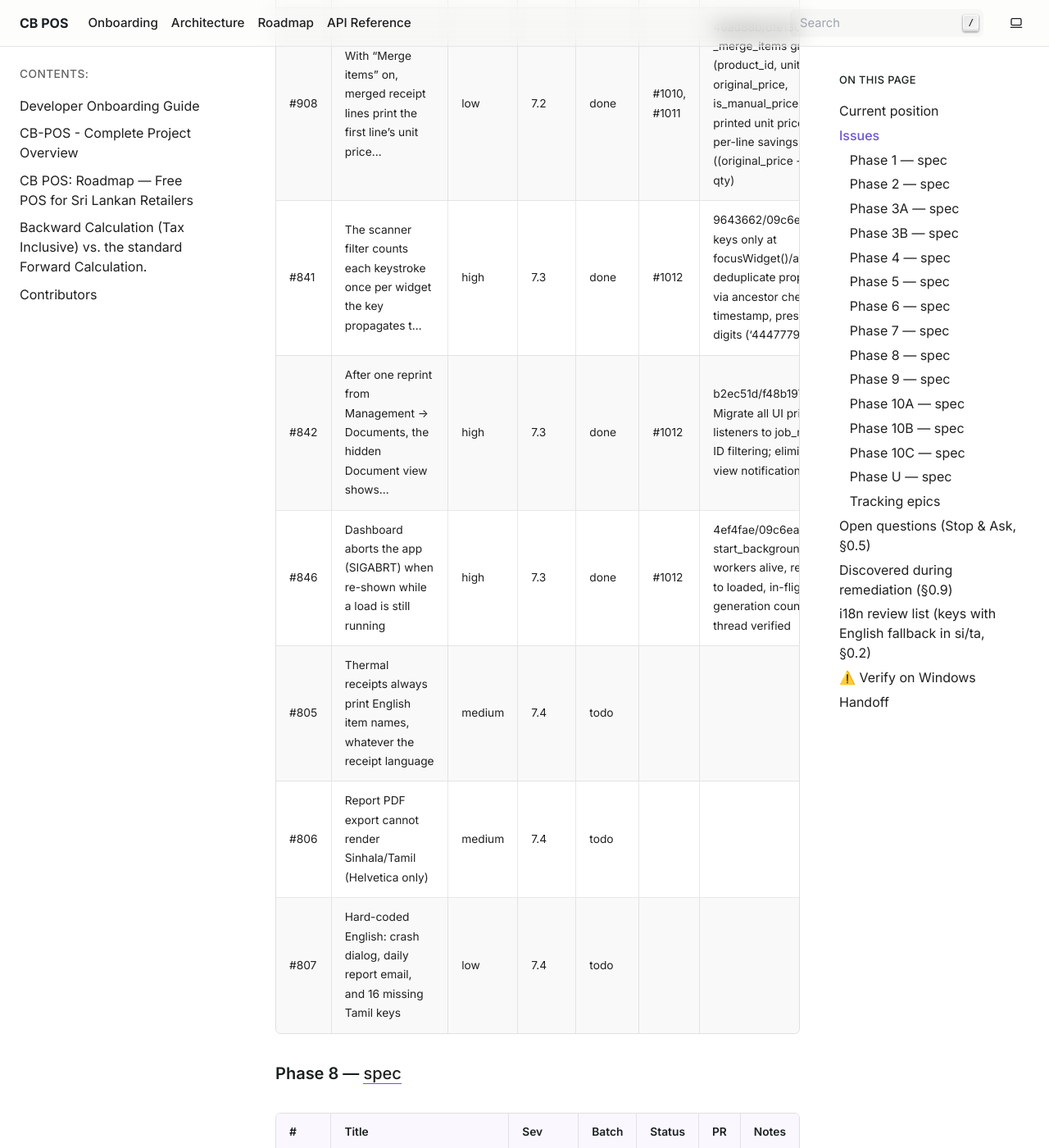
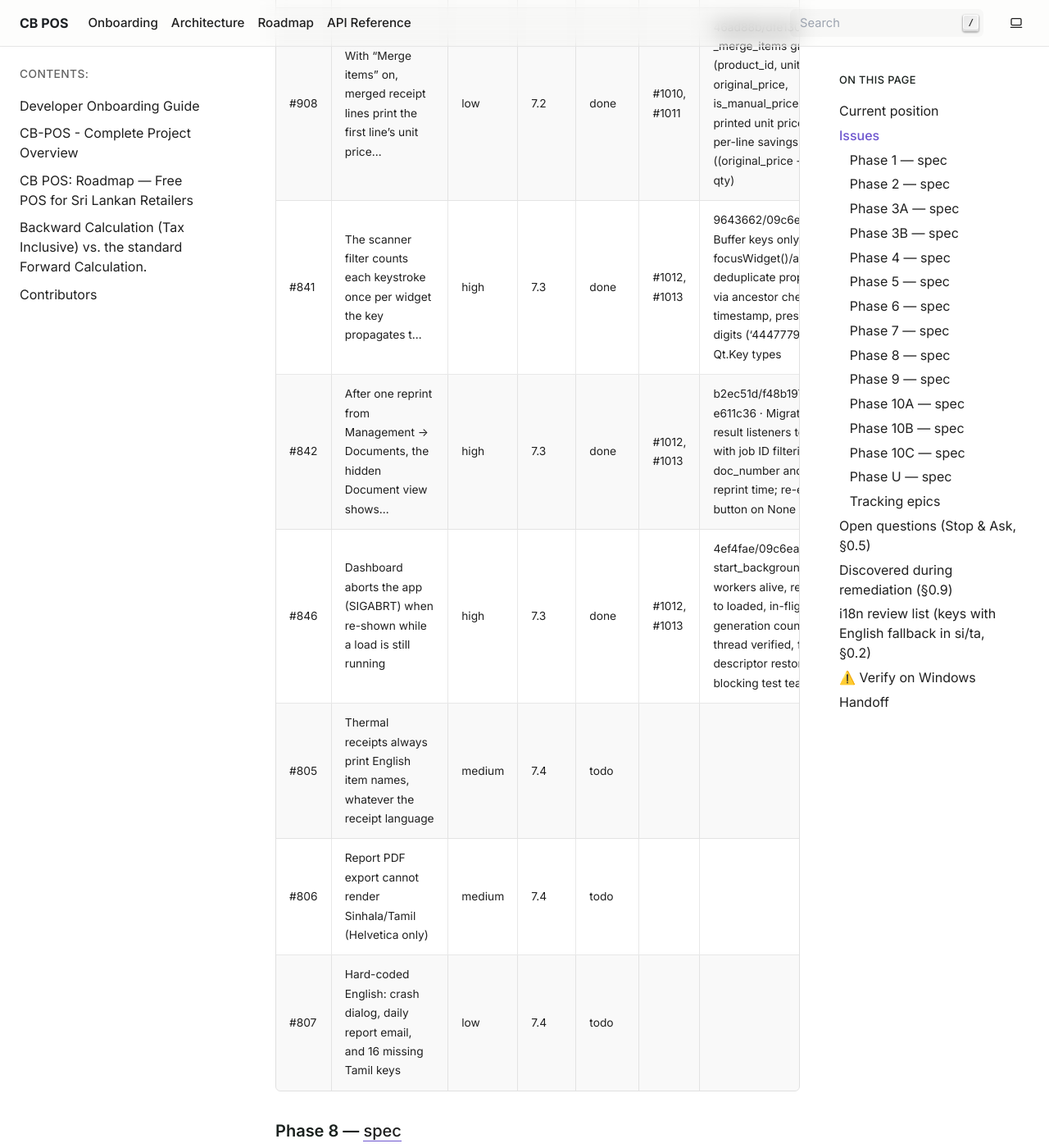
Before and after one commit to HMAHD/CB-POS, a Sphinx documentation site: the page built from docs/remediation/PROGRESS.md, in a window 1280 px wide and 1400 px high, scrolled down 18162 px. Shown: the whole window at 82% size. Built offline with Sphinx 7.4.7, drawn with Linux system fonts in a browser that asks for light colours; pages that are not in the unit, such as notebooks, are missing from menus; some of the changed text lies outside the part shown.

Commit message:
docs(progress): record PR #1013 merge and review fixes for Batch 7.3

```diff
--- a/docs/remediation/PROGRESS.md
+++ b/docs/remediation/PROGRESS.md
@@ -174,9 +174,9 @@ Statuses: `todo` · `in-progress` · `blocked (Q#)` · `pr-open` · `done` (merg
 | #877 | Sinhala/Tamil lines that the builders don't wrap (shop address, customer name… | medium | 7.2 | done | #1010, #1011 | 504fc30/dfe1306, d311f62 · _draw_wrapped shared helper in text_raster.py, wrap overflowing lines with TextWordWrap, dynamic QFontMetrics height, preserve grapheme clusters |
 | #878 | The receipt's CODE39 invoice barcode is wider than the paper at python-escpos… | medium | 7.2 | ready-for-human | #1010, #1011 | 1b675f9/dfe1306, d311f62 · D10 · Pure barcode utilities (barcode.py), calculate_barcode_width, CODE128 {B scaling to paper dot width, height 60, omit if exceeds dots; physical print-and-scan pending |
 | #908 | With "Merge items" on, merged receipt lines print the first line's unit price… | low | 7.2 | done | #1010, #1011 | 46ad88b/dfe1306, d311f62 · _merge_items groups by (product_id, unit_price, original_price, is_manual_price), honest printed unit price, accurate per-line savings ((original_price - unit_price) * qty) |
-| #841 | The scanner filter counts each keystroke once per widget the key propagates t… | high | 7.3 | done | #1012 | 9643662/09c6ea1 · Buffer keys only at focusWidget()/activeWindow(), deduplicate propagation hops via ancestor check and timestamp, preserve repeated digits ('444777999') |
-| #842 | After one reprint from Management → Documents, the hidden Document view shows… | high | 7.3 | done | #1012 | b2ec51d/f48b197/09c6ea1 · Migrate all UI print result listeners to job_result with job ID filtering; eliminate cross-view notification leaks |
-| #846 | Dashboard aborts the app (SIGABRT) when re-shown while a load is still running | high | 7.3 | done | #1012 | 4ef4fae/09c6ea1 · start_background_job keeps workers alive, rename finished to loaded, in-flight locks and generation counters, real-thread verified |
+| #841 | The scanner filter counts each keystroke once per widget the key propagates t… | high | 7.3 | done | #1012, #1013 | 9643662/09c6ea1, e611c36 · Buffer keys only at focusWidget()/activeWindow(), deduplicate propagation hops via ancestor check and timestamp, preserve repeated digits ('444777999'), keyClick Qt.Key types |
+| #842 | After one reprint from Management → Documents, the hidden Document view shows… | high | 7.3 | done | #1012, #1013 | b2ec51d/f48b197/09c6ea1, e611c36 · Migrate all UI print result listeners to job_result with job ID filtering; capture doc_number and doc_type at reprint time; re-enable reprint button on None result |
+| #846 | Dashboard aborts the app (SIGABRT) when re-shown while a load is still running | high | 7.3 | done | #1012, #1013 | 4ef4fae/09c6ea1, e611c36 · start_background_job keeps workers alive, rename finished to loaded, in-flight locks and generation counters, real-thread verified, fixture descriptor restore & non-blocking test teardown |
 | #805 | Thermal receipts always print English item names, whatever the receipt language | medium | 7.4 | todo | | |
 | #806 | Report PDF export cannot render Sinhala/Tamil (Helvetica only) | medium | 7.4 | todo | | |
 | #807 | Hard-coded English: crash dialog, daily report email, and 16 missing Tamil keys | low | 7.4 | todo | | |
@@ -309,4 +309,4 @@ Statuses: `todo` · `in-progress` · `blocked (Q#)` · `pr-open` · `done` (merg
 | #877 | Physical 58 mm thermal receipt print of wrapped Sinhala and Tamil lines (shop address, item names) | pending |
 
 ## Handoff
-Batch 7.3 merged in PR #1012 (merge commit 09c6ea12fa837ca74c30c4e09f583f7d2e616229). #841, #842, and #846 verified CLOSED on GitHub. #878 and #731 remain OPEN with `ready-for-human` for physical Windows printer/scanner verification. Current position set to Phase 7, Batch 7.4 (Multilingual receipt and PDF output: #805, #806, #807). Stop before Batch 7.4.
+Batch 7.3 merged in PR #1012 (09c6ea12fa837ca74c30c4e09f583f7d2e616229), with review fixes merged in PR #1013 (e611c36398f5a54db070d65b93d4a04d27163dc1). #841, #842, and #846 verified CLOSED on GitHub. #878 and #731 remain OPEN with `ready-for-human` for physical Windows printer/scanner verification. Current position set to Phase 7, Batch 7.4 (Multilingual receipt and PDF output: #805, #806, #807). Stop before Batch 7.4.
```
